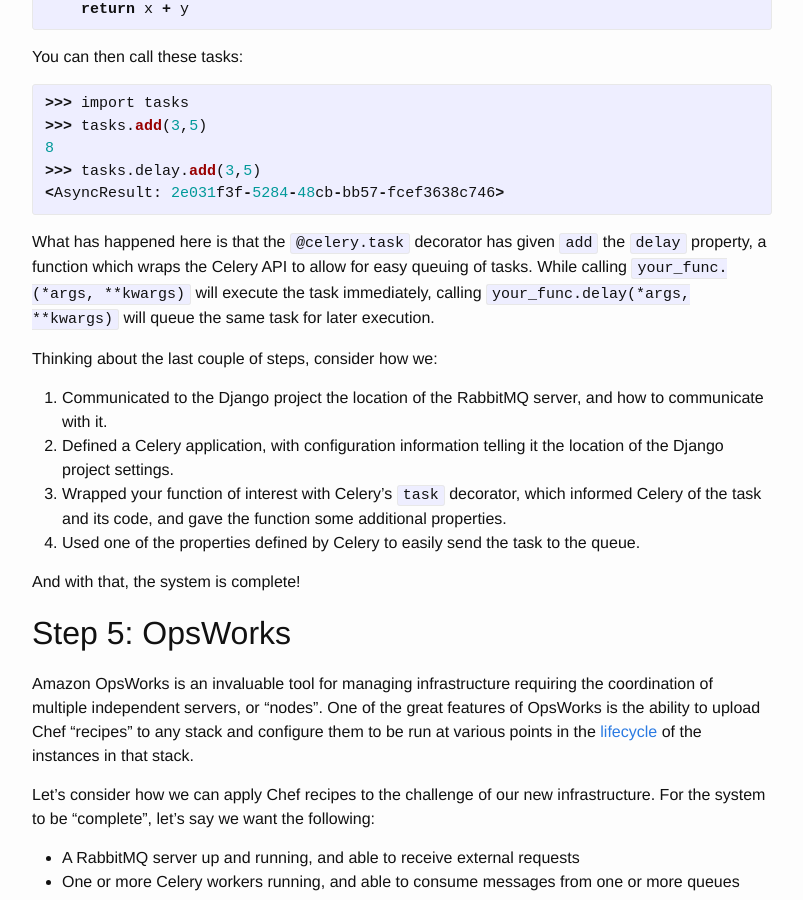
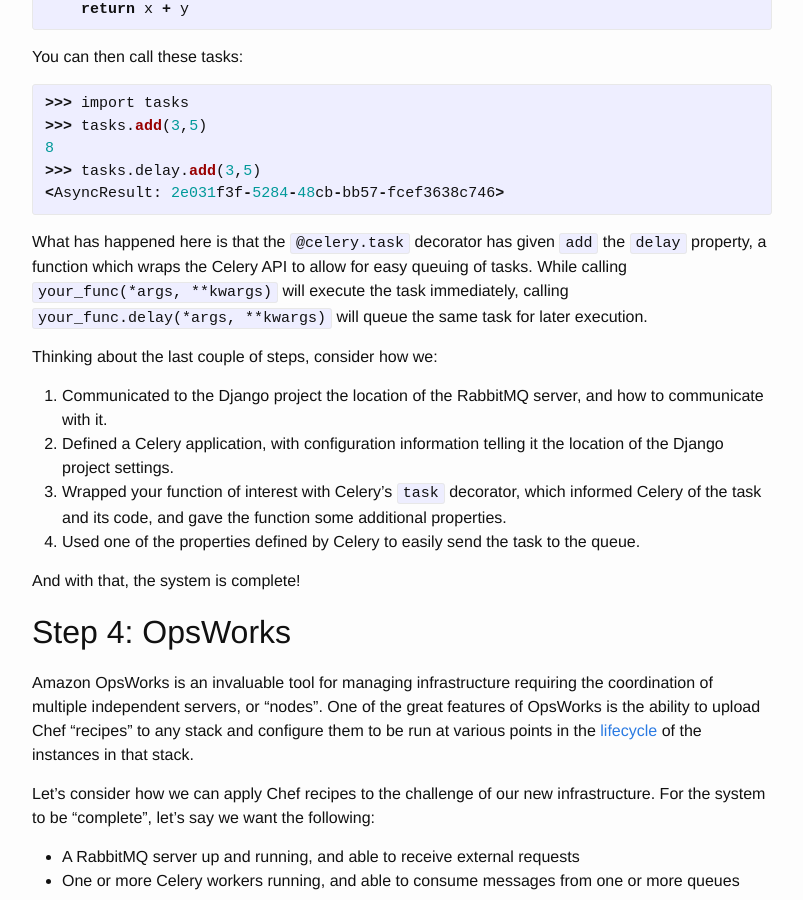
Before and after one commit to kronosapiens/kronosapiens.github.io, a Jekyll site: the page built from _posts/2015-04-28-rabbitmq-aws.markdown, in a window 1280 px wide and 900 px high, scrolled down 7754 px. Shown: the whole window, without its empty margins (238-1041 px from the left). Built offline with Jekyll 4.4.1, drawn with Linux system fonts in a browser that asks for light colours; comment, search, counter and statistics services are not loaded; some of the changed text lies outside the part shown.

Commit message:
renumbered section numbers

```diff
--- a/_posts/2015-04-28-rabbitmq-aws.markdown
+++ b/_posts/2015-04-28-rabbitmq-aws.markdown
@@ -281,7 +281,7 @@
 <AsyncResult: 2e031f3f-5284-48cb-bb57-fcef3638c746>
 {% endhighlight %}
 
-What has happened here is that the `@celery.task` decorator has given `add` the `delay` property, a function which wraps the Celery API to allow for easy queuing of tasks. While calling `your_func.(*args, **kwargs)` will execute the task immediately, calling `your_func.delay(*args, **kwargs)` will queue the same task for later execution.
+What has happened here is that the `@celery.task` decorator has given `add` the `delay` property, a function which wraps the Celery API to allow for easy queuing of tasks. While calling `your_func(*args, **kwargs)` will execute the task immediately, calling `your_func.delay(*args, **kwargs)` will queue the same task for later execution.
 
 Thinking about the last couple of steps, consider how we:
 1. Communicated to the Django project the location of the RabbitMQ server, and how to communicate with it.
@@ -291,7 +291,7 @@
 
 And with that, the system is complete!
 
-## Step 5: OpsWorks
+## Step 4: OpsWorks
 
 Amazon OpsWorks is an invaluable tool for managing infrastructure requiring the coordination of multiple independent servers, or "nodes". One of the great features of OpsWorks is the ability to upload Chef "recipes" to any stack and configure them to be run at various points in the [lifecycle](http://docs.aws.amazon.com/opsworks/latest/userguide/workingcookbook-events.html) of the instances in that stack.
 
```
Also changed, not shown: other parts of _posts/2015-04-28-rabbitmq-aws.markdown (+1 -1 lines).
